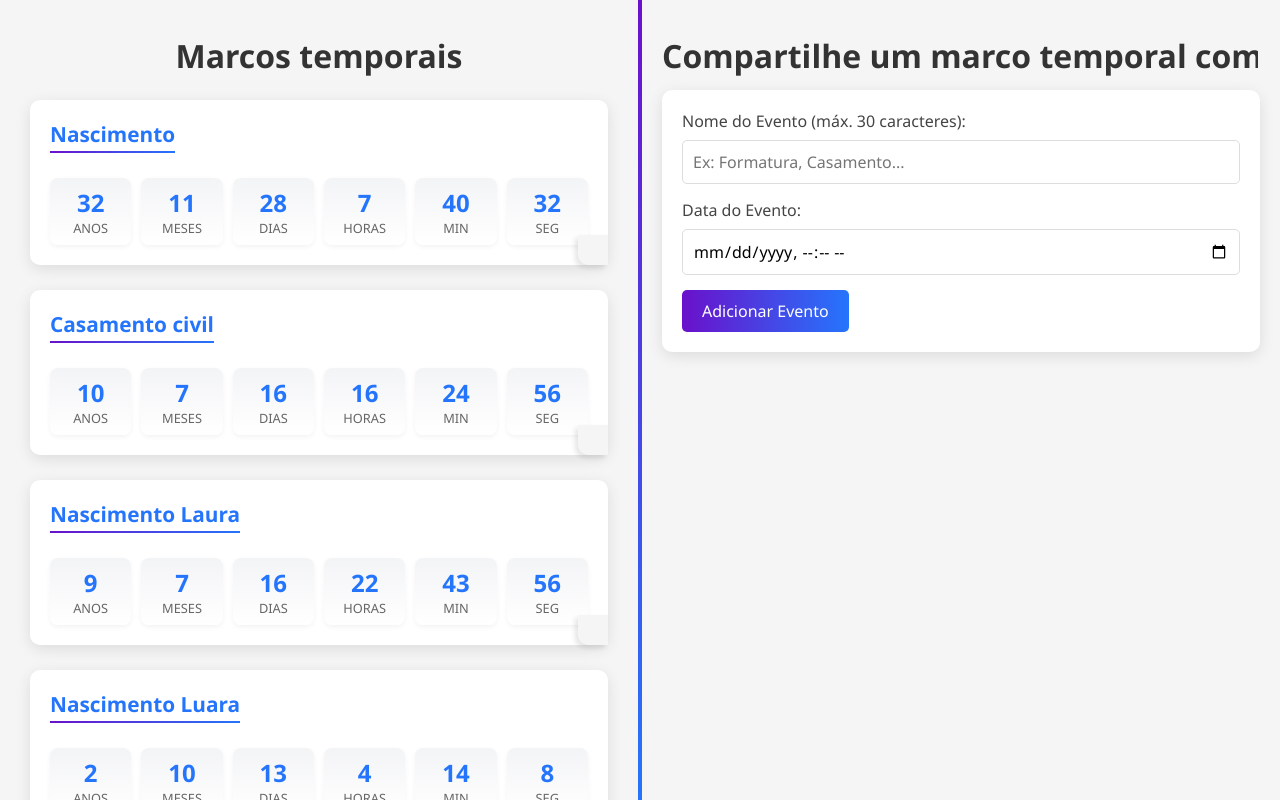
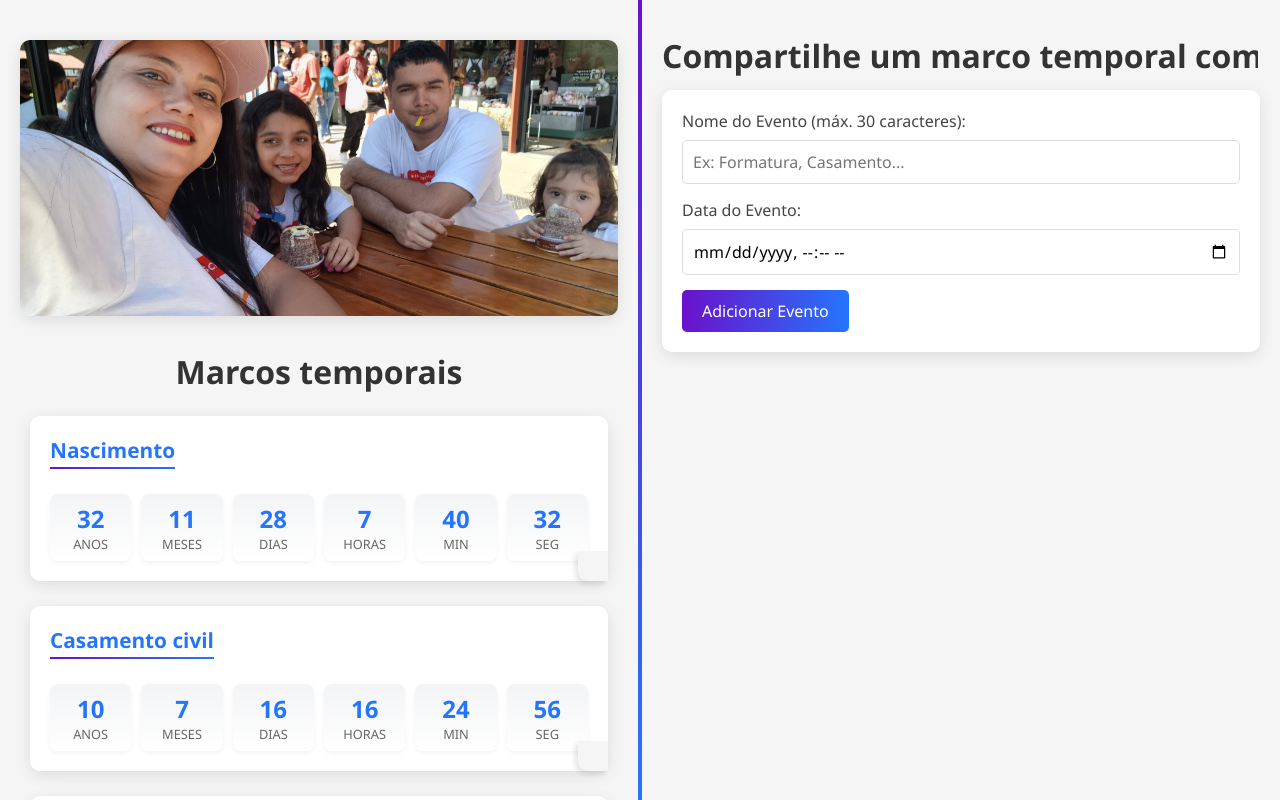
Before and after one commit to Raythan/raythan.github.io, a plain HTML site: page index.html in a window 1280 px wide. Drawn offline with Linux system fonts and the light colour scheme.

Commit message:
Update index.html

```diff
--- a/index.html
+++ b/index.html
@@ -296,14 +296,27 @@
             font-size: 0.9rem;
             margin-top: 5px;
         }
+
+		.side-image {
+			display: block;
+			margin: 20px auto;
+			max-width: 100%;
+			border-radius: 10px;
+			box-shadow: 0 4px 15px rgba(0, 0, 0, 0.1);
+		}
     </style>
 </head>
 <body>
     <div class="container">
-        <div class="left-side">
-            <h1 class="title">Marcos temporais</h1>
-            <div class="calendar-container" id="my-events"></div>
-        </div>
+        <!-- <div class="left-side"> -->
+            <!-- <h1 class="title">Marcos temporais</h1> -->
+            <!-- <div class="calendar-container" id="my-events"></div> -->
+        <!-- </div> -->
+		<div class="left-side">
+			<img src="imagem.jpg" alt="Pilares da minha vida" class="side-image">
+			<h1 class="title">Marcos temporais</h1>
+			<div class="calendar-container" id="my-events"></div>
+		</div>
 
         <div class="divider"></div>
 
```
